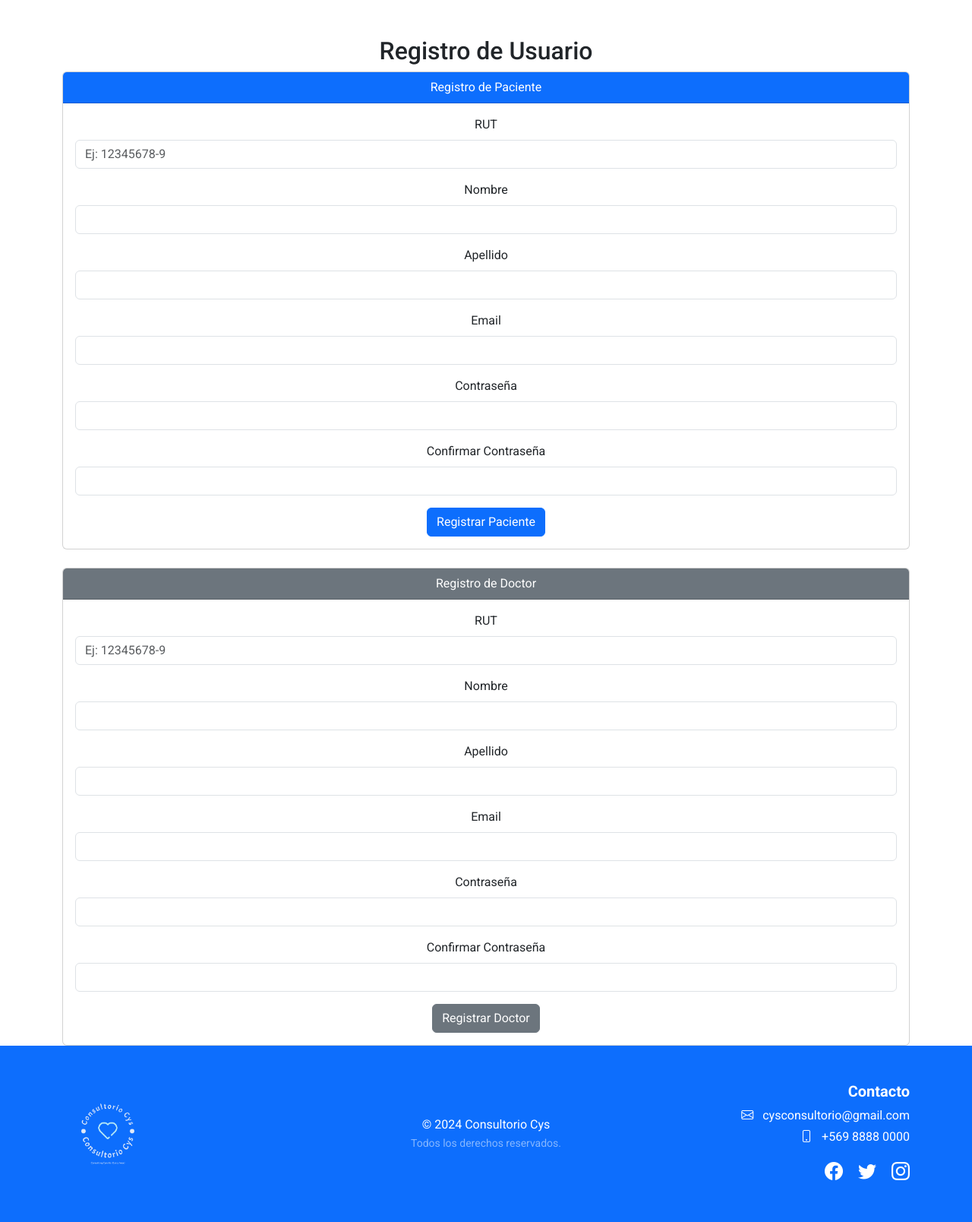
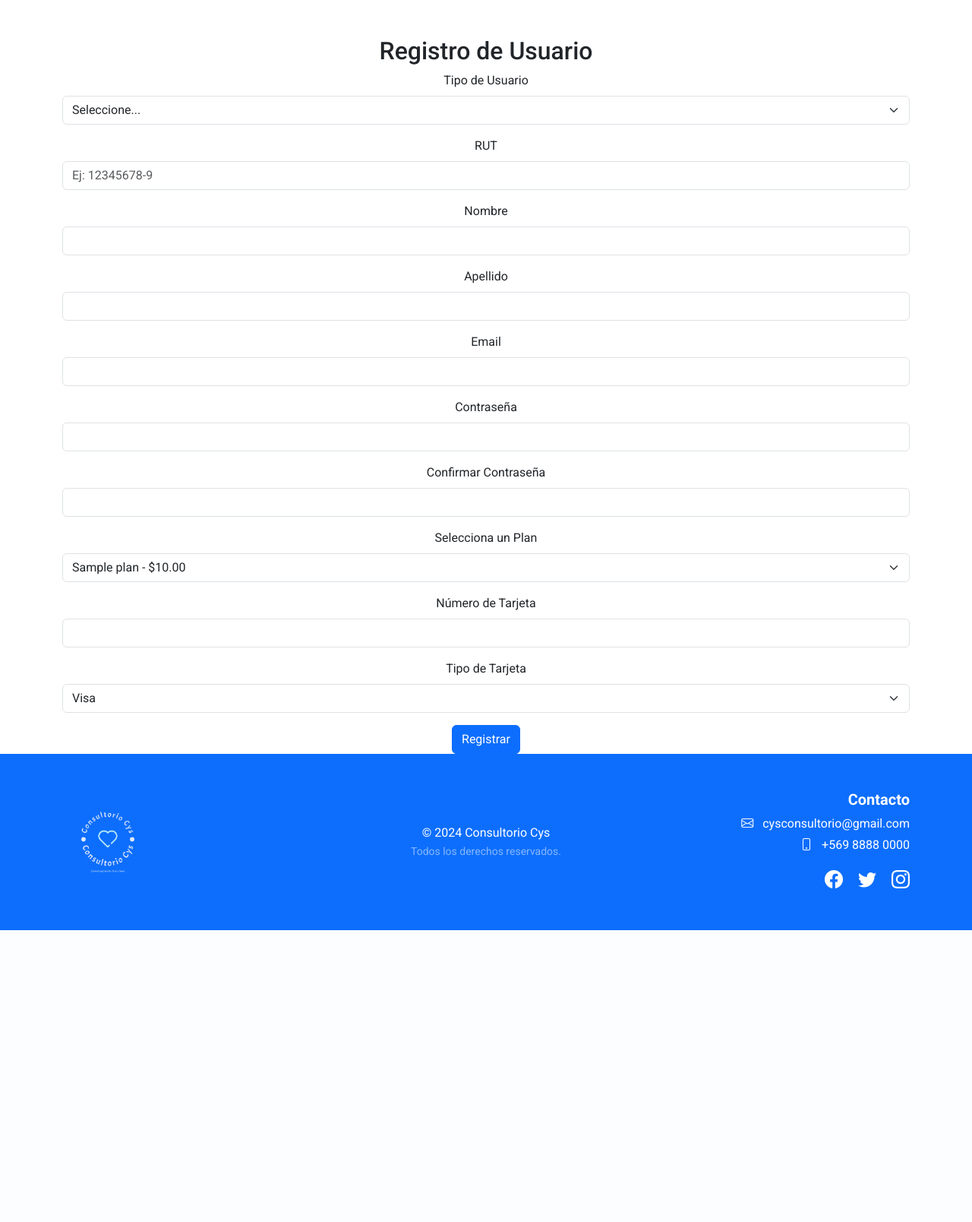
Before and after one commit to SamuelVallejos/Consultorio_Cys, a Django app: page /registro/ in a window 1280 px wide. Shown: the part 74-1682 px from the top of the page at 76% size. After the commit the page ends 1298 px from the top, so only its background shows below. Run offline with Django 5.2, Linux system fonts and the light colour scheme; tables that the repository leaves empty hold one stand-in row (values such as "Sample post"); parts of the project's set-up code (start-up, migrations or seed data) failed here and were passed over; some libraries are stand-ins or nearby versions.

Commit message:
copia de seguridad

```diff
--- a/Web/consultorioCys/templates/consultorioCys/registro.html
+++ b/Web/consultorioCys/templates/consultorioCys/registro.html
@@ -3,79 +3,109 @@
 {% block content %}
 <div class="container mt-5">
     <h2 class="text-center">Registro de Usuario</h2>
-
-    <!-- Registro de Paciente -->
-    <div class="card mb-4">
-        <div class="card-header text-white bg-primary">Registro de Paciente</div>
-        <div class="card-body">
     <form method="POST">
         {% csrf_token %}
-                <input type="hidden" name="tipo_registro" value="paciente">
 
+        <!-- Tipo de Usuario -->
         <div class="mb-3">
-                    <label for="rut_paciente" class="form-label">RUT</label>
-                    <input type="text" class="form-control" id="rut_paciente" name="rut_paciente" placeholder="Ej: 12345678-9" required>
+            <label for="tipo_usuario" class="form-label">Tipo de Usuario</label>
+            <select class="form-select" id="tipo_usuario" name="tipo_usuario" required onchange="toggleFields()">
+                <option value="" disabled selected>Seleccione...</option>
+                <option value="paciente">Paciente</option>
+                <option value="doctor">Doctor</option>
+            </select>
+        </div>
+
+        <!-- Campos comunes -->
+        <div class="mb-3">
+            <label for="rut" class="form-label">RUT</label>
+            <input type="text" class="form-control" id="rut" name="rut" placeholder="Ej: 12345678-9" required>
         </div>
         <div class="mb-3">
-                    <label for="nombre_paciente" class="form-label">Nombre</label>
-                    <input type="text" class="form-control" id="nombre_paciente" name="nombre_paciente" required>
+            <label for="nombre" class="form-label">Nombre</label>
+            <input type="text" class="form-control" id="nombre" name="nombre" required>
         </div>
         <div class="mb-3">
-                    <label for="apellido_paciente" class="form-label">Apellido</label>
-                    <input type="text" class="form-control" id="apellido_paciente" name="apellido_paciente" required>
+            <label for="apellido" class="form-label">Apellido</label>
+            <input type="text" class="form-control" id="apellido" name="apellido" required>
         </div>
         <div class="mb-3">
-                    <label for="email_paciente" class="form-label">Email</label>
-                    <input type="email" class="form-control" id="email_paciente" name="email_paciente" required>
+            <label for="email" class="form-label">Email</label>
+            <input type="email" class="form-control" id="email" name="email" required>
         </div>
         <div class="mb-3">
-                    <label for="password_paciente" class="form-label">Contraseña</label>
-                    <input type="password" class="form-control" id="password_paciente" name="password_paciente" required>
+            <label for="password" class="form-label">Contraseña</label>
+            <input type="password" class="form-control" id="password" name="password" required>
         </div>
         <div class="mb-3">
-                    <label for="confirm_password_paciente" class="form-label">Confirmar Contraseña</label>
-                    <input type="password" class="form-control" id="confirm_password_paciente" name="confirm_password_paciente" required>
+            <label for="confirm_password" class="form-label">Confirmar Contraseña</label>
+            <input type="password" class="form-control" id="confirm_password" name="confirm_password" required>
         </div>
-                <button type="submit" class="btn btn-primary">Registrar Paciente</button>
-            </form>
+
+        <!-- Campos adicionales para Paciente -->
+        <div id="paciente_fields" style="display: none;">
+            <div class="mb-3">
+                <label for="telefono_paciente" class="form-label">Teléfono</label>
+                <input type="text" class="form-control" id="telefono_paciente" name="telefono_paciente">
+            </div>
+            <div class="mb-3">
+                <label for="direccion_paciente" class="form-label">Dirección</label>
+                <input type="text" class="form-control" id="direccion_paciente" name="direccion_paciente">
             </div>
         </div>
 
-    <!-- Registro de Doctor -->
-    <div class="card">
-        <div class="card-header text-white bg-secondary">Registro de Doctor</div>
-        <div class="card-body">
-            <form method="POST">
-                {% csrf_token %}
-                <input type="hidden" name="tipo_registro" value="doctor">
+        <!-- Campos adicionales para Doctor -->
+        <div id="doctor_fields" style="display: none;">
+            <div class="mb-3">
+                <label for="especialidad_doctor" class="form-label">Especialidad</label>
+                <input type="text" class="form-control" id="especialidad_doctor" name="especialidad_doctor">
+            </div>
+        </div>
 
+        <!-- Selección de Plan -->
         <div class="mb-3">
-                    <label for="rut_doctor" class="form-label">RUT</label>
-                    <input type="text" class="form-control" id="rut_doctor" name="rut_doctor" placeholder="Ej: 12345678-9" required>
+            <label for="plan" class="form-label">Selecciona un Plan</label>
+            <select class="form-select" id="plan" name="plan" required>
+                {% for plan in planes %}
+                <option value="{{ plan.id_plan }}">{{ plan.nombre }} - ${{ plan.precio }}</option>
+                {% endfor %}
+            </select>
+        </div>
+
+        <!-- Información de Pago -->
+        <div class="mb-3">
+            <label for="tarjeta_numero" class="form-label">Número de Tarjeta</label>
+            <input type="text" class="form-control" id="tarjeta_numero" name="tarjeta_numero" required>
         </div>
         <div class="mb-3">
-                    <label for="nombre_doctor" class="form-label">Nombre</label>
-                    <input type="text" class="form-control" id="nombre_doctor" name="nombre_doctor" required>
+            <label for="tarjeta_tipo" class="form-label">Tipo de Tarjeta</label>
+            <select class="form-select" id="tarjeta_tipo" name="tarjeta_tipo" required>
+                <option value="Visa">Visa</option>
+                <option value="Mastercard">Mastercard</option>
+            </select>
         </div>
-                <div class="mb-3">
-                    <label for="apellido_doctor" class="form-label">Apellido</label>
-                    <input type="text" class="form-control" id="apellido_doctor" name="apellido_doctor" required>
-                </div>
-                <div class="mb-3">
-                    <label for="email_doctor" class="form-label">Email</label>
-                    <input type="email" class="form-control" id="email_doctor" name="email_doctor" required>
-                </div>
-                <div class="mb-3">
-                    <label for="password_doctor" class="form-label">Contraseña</label>
-                    <input type="password" class="form-control" id="password_doctor" name="password_doctor" required>
-                </div>
-                <div class="mb-3">
-                    <label for="confirm_password_doctor" class="form-label">Confirmar Contraseña</label>
-                    <input type="password" class="form-control" id="confirm_password_doctor" name="confirm_password_doctor" required>
-                </div>
-                <button type="submit" class="btn btn-secondary">Registrar Doctor</button>
+
+        <button type="submit" class="btn btn-primary">Registrar</button>
     </form>
 </div>
-    </div>
-</div>
+
+<!-- Script para mostrar y ocultar campos -->
+<script>
+    function toggleFields() {
+        const tipoUsuario = document.getElementById('tipo_usuario').value;
+        const pacienteFields = document.getElementById('paciente_fields');
+        const doctorFields = document.getElementById('doctor_fields');
+
+        if (tipoUsuario === 'paciente') {
+            pacienteFields.style.display = 'block';
+            doctorFields.style.display = 'none';
+        } else if (tipoUsuario === 'doctor') {
+            pacienteFields.style.display = 'none';
+            doctorFields.style.display = 'block';
+        } else {
+            pacienteFields.style.display = 'none';
+            doctorFields.style.display = 'none';
+        }
+    }
+</script>
 {% endblock %}
--- a/Web/consultorioCys/urls.py
+++ b/Web/consultorioCys/urls.py
@@ -12,6 +12,7 @@ urlpatterns = [
     path('perfil/', views.perfil_view, name="perfil"),
     path('login/', views.login_view, name="login"),
     path('logout/', views.logout_view, name="logout"),
+    path('mi_suscripcion/', views.mi_suscripcion, name="mi_suscripcion"),
     path('dashboard/doctor/', views.doctor_dashboard, name="doctor_dashboard"),
     path('doctor/add/', views.add_doctor_view, name="add_doctor"),
     path('cambiar_clave/<uidb64>/<token>/', views.cambiar_clave, name='cambiar_clave'),
--- a/Web/consultorioCys/views.py
+++ b/Web/consultorioCys/views.py
@@ -49,9 +49,6 @@ from django.core.mail import send_mail
 from .models import MetodoPago
 from .forms import PagoForm
 
-
-
-
 def handle_form_submission(request, form_class, template_name, success_url, instance=None, authenticate_user=False):
     """Utility function to handle form submissions."""
     if request.method == 'POST':
@@ -90,86 +87,70 @@ def inicio(request):
 
 def registro_view(request):
     if request.method == 'POST':
-        tipo_registro = request.POST['tipo_registro']
+        rut = request.POST['rut']
+        nombre = request.POST['nombre']
+        apellido = request.POST['apellido']
+        email = request.POST['email']
+        password = request.POST['password']
+        confirm_password = request.POST['confirm_password']
+        tipo_usuario = request.POST['tipo_usuario']
+        plan_id = request.POST['plan']
+        tarjeta_numero = request.POST['tarjeta_numero']
+        tarjeta_tipo = request.POST['tarjeta_tipo']
 
-        if tipo_registro == 'paciente':
-            # Datos de paciente
-            rut = request.POST['rut_paciente']
-            nombre = request.POST['nombre_paciente']
-            apellido = request.POST['apellido_paciente']
-            email = request.POST['email_paciente']
-            password = request.POST['password_paciente']
-            confirm_password = request.POST['confirm_password_paciente']
+        if password != confirm_password:
+            messages.error(request, "Las contraseñas no coinciden.")
+            return redirect('registro')
 
-            if password != confirm_password:
-                messages.error(request, "Las contraseñas no coinciden.")
-                return redirect('registro')
+        try:
+            usuario = Usuario.objects.create(
+                rut=rut,
+                nombre=nombre,
+                apellido=apellido,
+                email=email,
+            )
+            usuario.set_password(password)
+            usuario.save()
 
-            try:
-                usuario = Usuario.objects.create(
-                    rut=rut,
-                    nombre=nombre,
-                    apellido=apellido,
-                    email=email,
-                )
-                usuario.set_password(password)
-                usuario.save()
-
+            if tipo_usuario == 'paciente':
                 Paciente.objects.create(
                     usuario=usuario,
                     rut_paciente=rut,
                     nombres_paciente=nombre,
                     primer_apellido_paciente=apellido,
                     correo_paciente=email,
+                    telefono_paciente=request.POST.get('telefono_paciente'),
+                    direccion_paciente=request.POST.get('direccion_paciente'),
                 )
-
-                messages.success(request, "Paciente registrado correctamente.")
-                return redirect('login')
-
-            except Exception as e:
-                messages.error(request, f"Error al registrar paciente: {str(e)}")
-                return redirect('registro')
-
-        elif tipo_registro == 'doctor':
-            # Datos de doctor
-            rut = request.POST['rut_doctor']
-            nombre = request.POST['nombre_doctor']
-            apellido = request.POST['apellido_doctor']
-            email = request.POST['email_doctor']
-            password = request.POST['password_doctor']
-            confirm_password = request.POST['confirm_password_doctor']
-
-            if password != confirm_password:
-                messages.error(request, "Las contraseñas no coinciden.")
-                return redirect('registro')
-
-            try:
-                usuario = Usuario.objects.create(
-                    rut=rut,
-                    nombre=nombre,
-                    apellido=apellido,
-                    email=email,
-                )
-                usuario.set_password(password)
-                usuario.save()
-
+            elif tipo_usuario == 'doctor':
                 Doctor.objects.create(
                     usuario=usuario,
                     rut_doctor=rut,
                     nombres_doctor=nombre,
                     primer_apellido_doctor=apellido,
                     correo_doctor=email,
-                    especialidad_doctor="General",
+                    especialidad_doctor=request.POST.get('especialidad_doctor'),
                 )
 
-                messages.success(request, "Doctor registrado correctamente.")
-                return redirect('login')
+            # Crear suscripción
+            plan = Plan.objects.get(id_plan=plan_id)
+            Suscripcion.objects.create(
+                paciente=Paciente.objects.get(usuario=usuario) if tipo_usuario == 'paciente' else None,
+                plan=plan,
+                fecha_inicio=now(),
+                fecha_fin=now() + timedelta(days=30),  # Vigencia de 30 días
+                renovado=False,
+            )
 
-            except Exception as e:
-                messages.error(request, f"Error al registrar doctor: {str(e)}")
-                return redirect('registro')
+            messages.success(request, "Registro y suscripción completados correctamente.")
+            return redirect('login')
 
-    return render(request, 'consultorioCys/registro.html')
+        except Exception as e:
+            messages.error(request, f"Error al registrar usuario: {str(e)}")
+            return redirect('registro')
+
+    planes = Plan.objects.all()
+    return render(request, 'consultorioCys/registro.html', {'planes': planes})
 
 @login_required
 def cambiar_clave_usuario(request):
@@ -554,10 +535,20 @@ def login_view(request):
 def perfil_view(request):
     usuario = request.user
 
-    # Obtener la suscripción actual
-    suscripcion = Suscripcion.objects.filter(usuario=usuario).last()
+    # Obtener el plan y la suscripción actual del usuario
     plan_actual = None
     fecha_fin = None
+    suscripcion = None
+
+    # Si el usuario es un paciente
+    if hasattr(usuario, 'paciente'):
+        paciente = usuario.paciente
+        suscripcion = Suscripcion.objects.filter(paciente=paciente).last()
+
+    # Si el usuario es un doctor (opcional, si aplica)
+    elif hasattr(usuario, 'doctor'):
+        # Puedes manejar la lógica de suscripciones para doctores aquí si es necesario
+        pass
 
     if suscripcion:
         plan_actual = suscripcion.plan
@@ -599,6 +590,31 @@ def perfil_view(request):
         'plan_actual': plan_actual,
         'fecha_fin': fecha_fin,
     })
+
+@login_required
+def mi_suscripcion(request):
+    usuario = request.user
+
+    # Inicializar valores
+    suscripcion = None
+    dias_restantes = None
+    plan_actual = None
+
+    # Verificar si el usuario está asociado a un paciente
+    if hasattr(usuario, 'paciente'):
+        paciente = usuario.paciente
+        suscripcion = Suscripcion.objects.filter(paciente=paciente).last()
+
+        if suscripcion:
+            plan_actual = suscripcion.plan
+            dias_restantes = (suscripcion.fecha_fin - now()).days if suscripcion.fecha_fin else None
+
+    return render(request, 'consultorioCys/mi_suscripcion.html', {
+        'suscripcion': suscripcion,
+        'plan_actual': plan_actual,
+        'dias_restantes': dias_restantes,
+    })
+
 def logout_view(request):
     logout(request)
     return redirect('inicio')
@@ -1099,17 +1115,18 @@ def descargar_como_pdf(request, path):
 # Vista para mostrar planes disponibles
 def seleccionar_plan(request):
     if request.method == 'POST':
-        plan_id = request.POST.get('plan_id')
-        plan = Plan.objects.get(id=plan_id)
+        plan_id = request.POST.get('plan_id')  # Obtener el id_plan enviado desde el formulario
+        plan = Plan.objects.get(id_plan=plan_id)  # Aquí cambiamos a id_plan
         fecha_fin = now() + timedelta(days=30)  # Duración de 1 mes
         Suscripcion.objects.create(
-            usuario=request.user,
+            paciente=Paciente.objects.get(usuario=request.user),  # Conectar con el paciente actual
             plan=plan,
-            fecha_fin=fecha_fin
+            fecha_fin=fecha_fin,
         )
         return redirect('perfil')
     planes = Plan.objects.all()
     return render(request, 'consultorioCys/seleccionar_plan.html', {'planes': planes})
+
 # Vista para renovar suscripción
 def renovar_suscripcion(request):
     if not request.user.is_authenticated:
```
Also changed, not shown: Web/consultorioCys/templates/consultorioCys/mi_suscripcion.html (added, +32 -0 lines). Lines whose indentation alone changed are shown as unchanged.
